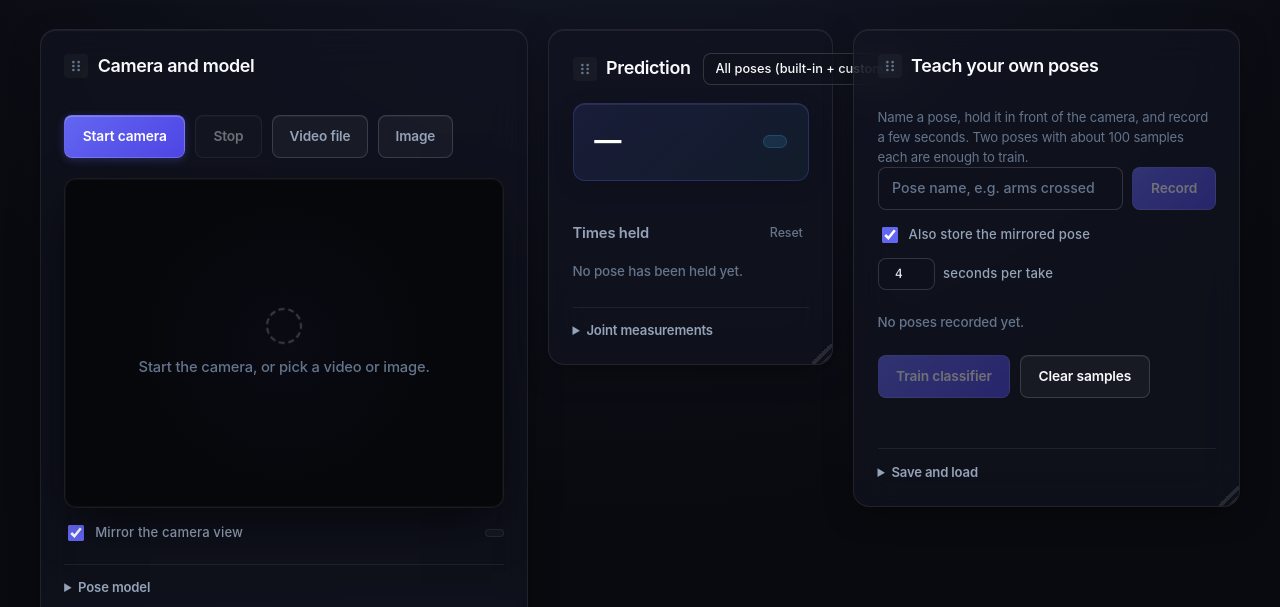
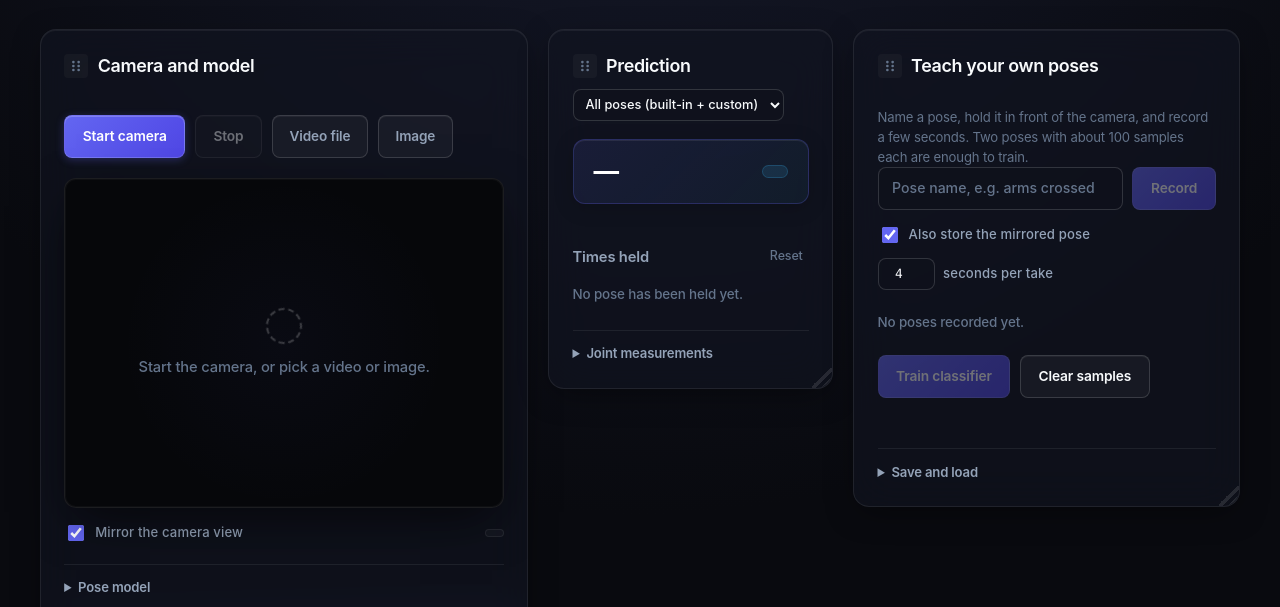
Before and after one commit to Shubin123/possess, a website with bundled scripts: page index.html in a window 1280 px wide. Shown: the part 191-798 px from the top of the page. Built offline with nearby package versions, Linux system fonts and the light colour scheme.

Commit message:
Fix text wrapping and overflow in prediction readout and widget header

```diff
--- a/styles.css
+++ b/styles.css
@@ -221,7 +221,8 @@ img.project-mark {
   display: flex;
   align-items: center;
   justify-content: space-between;
-  gap: 0.75rem;
+  flex-wrap: wrap;
+  gap: 0.6rem 0.75rem;
   margin-bottom: 1.15rem;
   user-select: none;
 }
@@ -230,6 +231,7 @@ img.project-mark {
   display: flex;
   align-items: center;
   gap: 0.6rem;
+  min-width: 0;
 }
 
 .drag-handle {
@@ -269,6 +271,8 @@ img.project-mark {
   display: flex;
   align-items: center;
   gap: 0.5rem;
+  min-width: 0;
+  max-width: 100%;
 }
 
 .widget-actions select {
@@ -276,6 +280,7 @@ img.project-mark {
   padding: 0.2rem 0.5rem;
   font-size: 0.8rem;
   width: auto;
+  max-width: 100%;
 }
 
 /* Resize Handle */
@@ -617,29 +622,39 @@ button.recording {
   display: flex;
   align-items: center;
   justify-content: space-between;
-  gap: 1rem;
-  padding: 1.1rem 1.3rem;
+  flex-wrap: wrap;
+  gap: 0.65rem 1rem;
+  padding: 1rem 1.25rem;
   background: linear-gradient(135deg, rgba(99, 102, 241, 0.12) 0%, rgba(56, 189, 248, 0.06) 100%);
   border: 1px solid rgba(99, 102, 241, 0.25);
   border-radius: var(--radius-md);
   box-shadow: 0 4px 20px rgba(0, 0, 0, 0.2), inset 0 1px 0 rgba(255, 255, 255, 0.08);
+  min-width: 0;
 }
 
 .readout strong {
-  font-size: 1.7rem;
+  font-size: clamp(1.35rem, 2vw, 1.7rem);
   font-weight: 700;
   letter-spacing: -0.03em;
   color: #ffffff;
+  min-width: 0;
+  line-height: 1.2;
+  word-break: break-word;
+  overflow-wrap: break-word;
 }
 
 .readout-score {
   color: var(--cyan);
-  font: 600 0.82rem/1 var(--font-mono);
+  font: 600 0.8rem/1.35 var(--font-mono);
   background: rgba(56, 189, 248, 0.12);
-  padding: 0.35rem 0.7rem;
-  border-radius: var(--radius-full);
+  padding: 0.35rem 0.75rem;
+  border-radius: var(--radius-sm);
   border: 1px solid rgba(56, 189, 248, 0.2);
-  white-space: nowrap;
+  white-space: normal;
+  word-break: normal;
+  overflow-wrap: break-word;
+  max-width: 100%;
+  display: inline-block;
 }
 
 ul {
```
